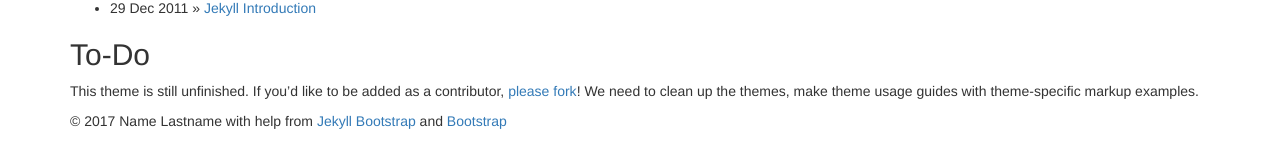
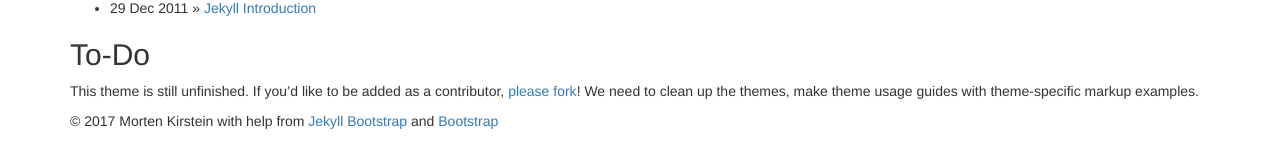
Before and after one commit to morten-kirstein/morten-kirstein.github.io, a Jekyll site: the page built from index.md, in a window 1280 px wide. Shown: the part 690-858 px from the top of the page. Built offline with Jekyll 4.4.1, drawn with Linux system fonts in a browser that asks for light colours; nearby versions of some CDN libraries; library files that are not in the unit come from our copies; part of the change alters nothing that is shown.

```diff
--- a/_config.yml
+++ b/_config.yml
@@ -11,11 +11,10 @@ highlighter: pygments
 title : Jekyll Bootstrap
 tagline: Site Tagline
 author :
-  name : Name Lastname
-  email : blah@email.test
-  github : username
-  twitter : username
-  feedburner : feedname
+  name : Morten Kirstein
+  email : hello@mortenkirstein.dk
+  github : morten-kirstein
+  twitter : mortenkirstein
 
 # The production_url is only used when full-domain names are needed
 # such as sitemap.txt
@@ -25,7 +24,7 @@ author :
 # Else if you are pushing to username.github.io, replace with your username.
 # Finally if you are pushing to a GitHub project page, include the project name at the end.
 #
-production_url : http://username.github.io
+production_url : http://morten-kirstein.github.io
 
 gems: ["jekyll-sitemap"]
 
```
Also changed, not shown: 8 other files.
